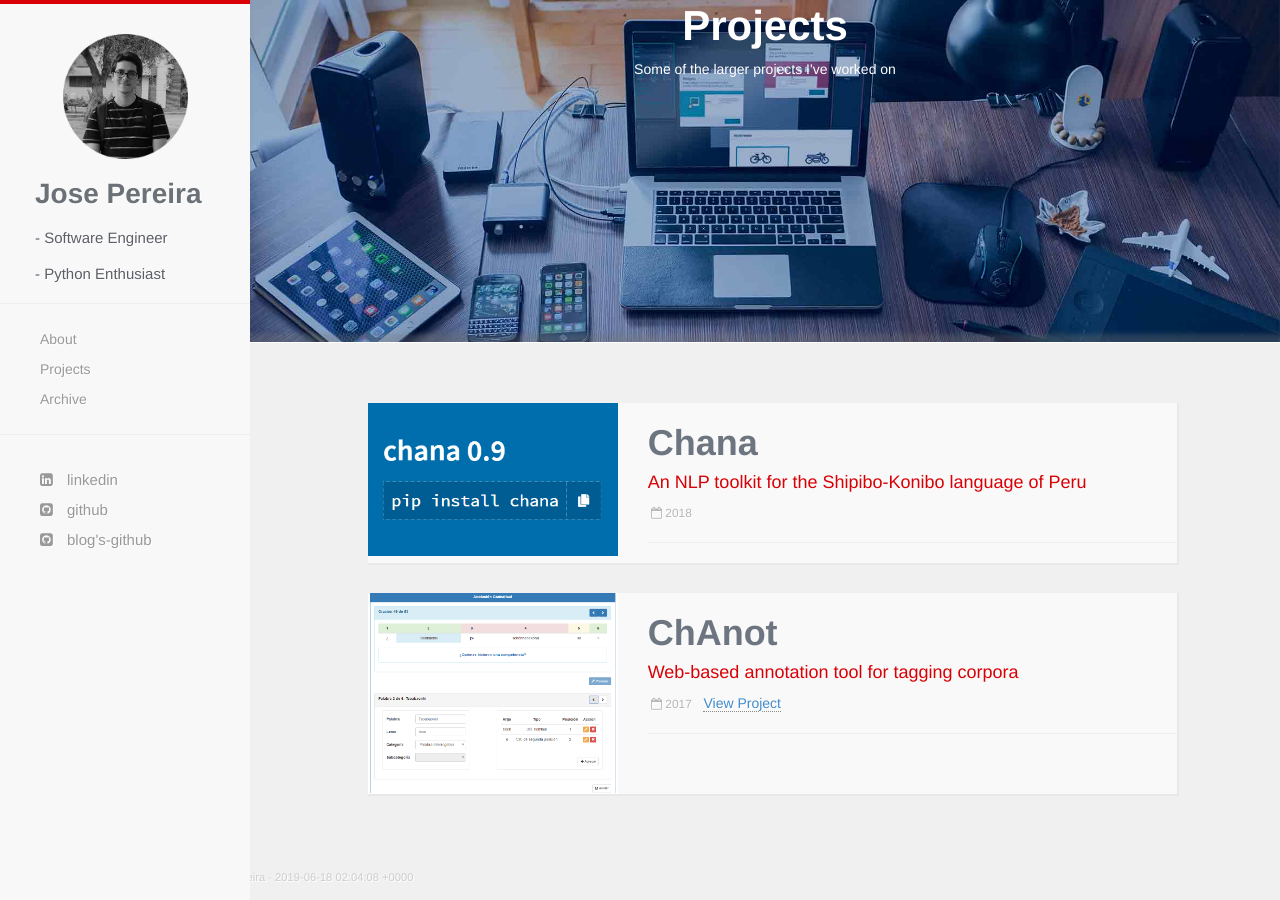
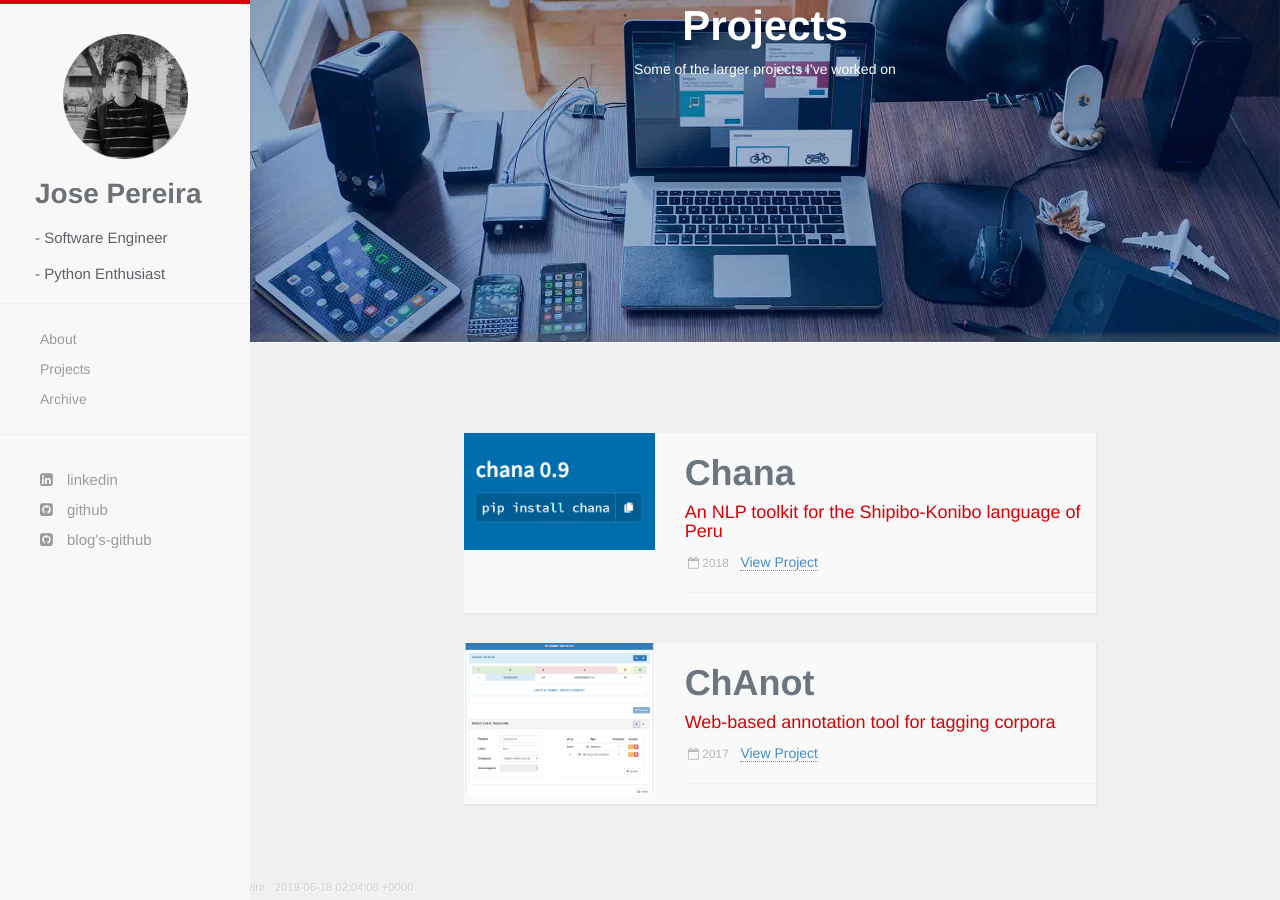
Before and after one commit to jpereiran/jpereiran.github.io, a Jekyll site: the page built from projects.html, in a window 1280 px wide and 900 px high, scrolled down 21 px. Built offline with Jekyll 4.4.1, drawn with Linux system fonts in a browser that asks for light colours; nearby versions of some CDN libraries.

Commit message:
Update projects.html

```diff
--- a/projects.html
+++ b/projects.html
@@ -13,6 +13,7 @@ title: Projects
   </div>
 
   <div class="container">
+    <div class="container">
       <div class="project-box">
         <div class="row">
           <div class="col-md-4 project-image">
@@ -20,7 +21,7 @@ title: Projects
           </div>
           <div class="col-md-8 project-post">
             <h1>Chana</h1><h4>An NLP toolkit for the Shipibo-Konibo language of Peru</h4>
-          <p class="meta"><small>&nbsp;<i class="fa fa-calendar-o"></i> 2018</small></p><hr/>
+            <p class="meta"><small>&nbsp;<i class="fa fa-calendar-o"></i> 2018</small>&nbsp;&nbsp;&nbsp;<a href="#" class="">View Project</a></p><hr/>
           </div>
         </div>
       </div>
@@ -38,3 +39,4 @@ title: Projects
         </div>
       </div>
     </div>
+  </div>
```
Lines whose indentation alone changed are shown as unchanged.
